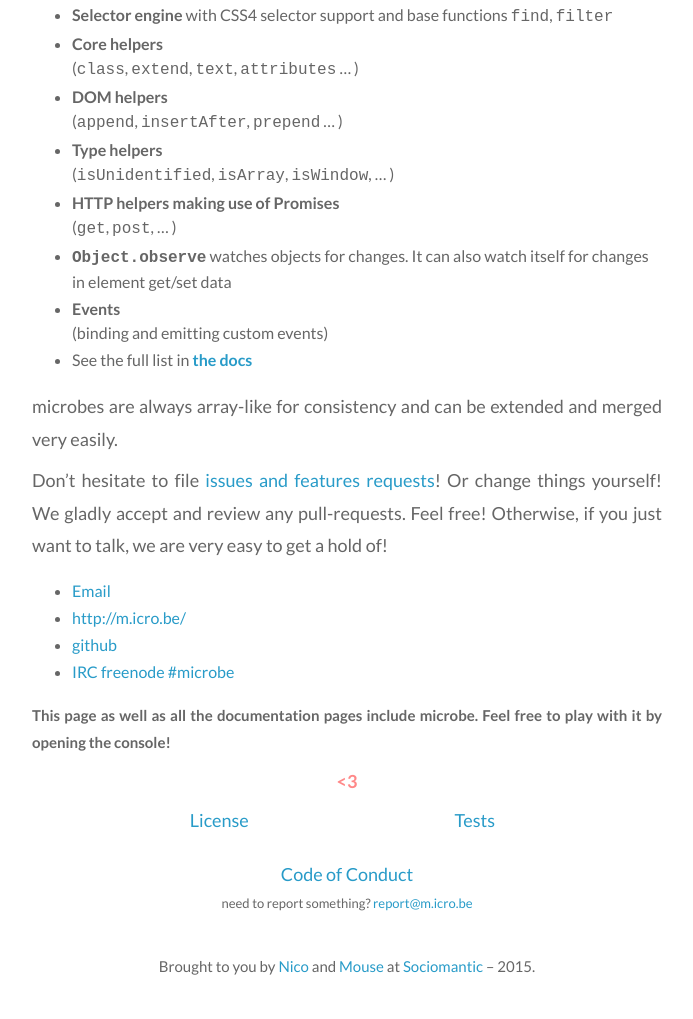
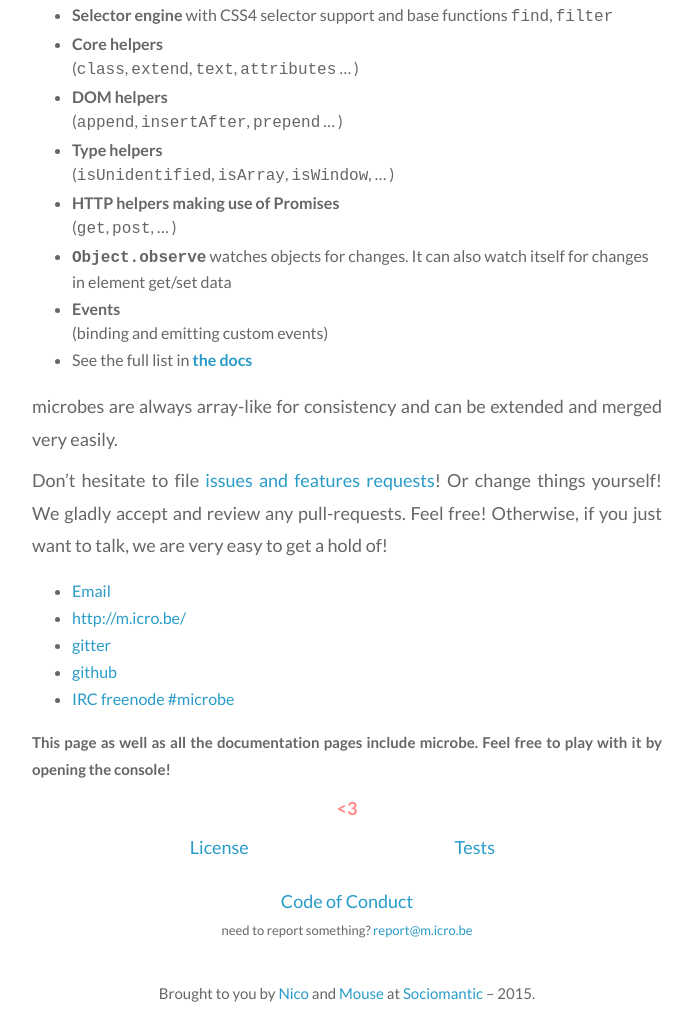
Before and after one commit to sociomantic-tsunami/microbe, a website: page www/index.html in a window 1280 px wide. Shown: the part 559-1578 px from the top of the page, without its empty margins (293-986 px from the left). Before the commit the page ends 1551 px from the top, so only its background shows below. Drawn offline with Linux system fonts and the light colour scheme.

Commit message:
added gitter to www/index.html

```diff
--- a/www/index.html
+++ b/www/index.html
@@ -77,6 +77,7 @@
             <ul>
                 <li><a href="mailto:hello@m.icro.be">Email</a></li>
                 <li><a href="http://m.icro.be/">http://m.icro.be/</a></li>
+                <li><a href="https://gitter.im/sociomantic/microbe">gitter</li>
                 <li><a href="https://github.com/sociomantic/microbe/">github</a></li>
                 <li><a href="https://kiwiirc.com/client/chat.freenode.net:+6697/#microbe">IRC freenode #microbe</a></li>
             </ul>
```
